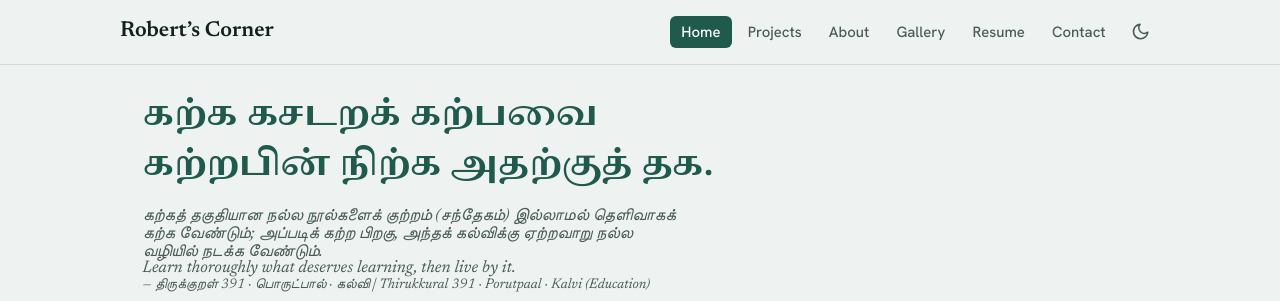
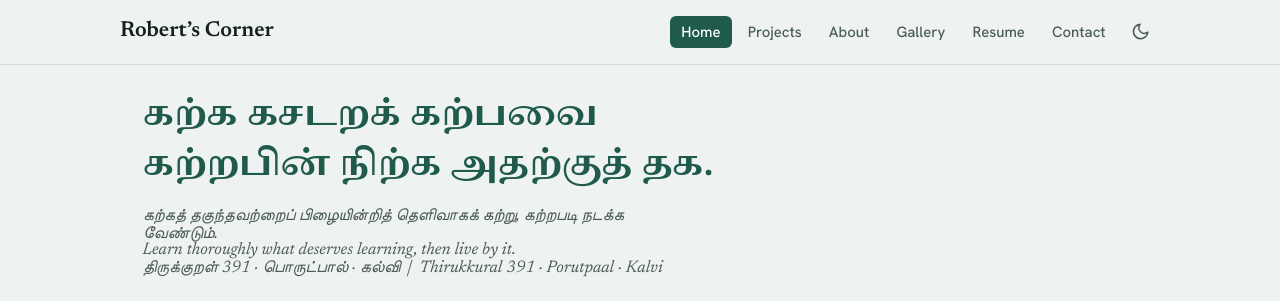
Before and after one commit to RobertsCornerOnline/robertscorner, a plain HTML site: page index.html in a window 1280 px wide. Shown: the top 301 px of the page. Drawn offline with Linux system fonts and the light colour scheme.

Commit message:
Update index.html

```diff
--- a/index.html
+++ b/index.html
@@ -45,10 +45,12 @@
 <p class="kural">
   <span>கற்க கசடறக் கற்பவை</span>
   <span>கற்றபின் நிற்க அதற்குத் தக.</span>
+</p>
+
 <div class="gloss">
-  <p>கற்கத் தகுதியான நல்ல நூல்களைக் குற்றம் (சந்தேகம்) இல்லாமல் தெளிவாகக் கற்க வேண்டும்; அப்படிக் கற்ற பிறகு, அந்தக் கல்விக்கு ஏற்றவாறு நல்ல வழியில் நடக்க வேண்டும்.</p>
-  <p>Learn thoroughly what deserves learning, then live by it.</p>
-  <small>— திருக்குறள் 391 · பொருட்பால் · கல்வி | Thirukkural 391 · Porutpaal · Kalvi (Education)</small>
+  <p class="ta-meaning">கற்கத் தகுந்தவற்றைப் பிழையின்றித் தெளிவாகக் கற்று, கற்றபடி நடக்க வேண்டும்.</p>
+  <p class="en-meaning">Learn thoroughly what deserves learning, then live by it.</p>
+  <p class="cite">திருக்குறள் 391 · பொருட்பால் · கல்வி &nbsp;|&nbsp; Thirukkural 391 · Porutpaal · Kalvi</p>
 </div>
 <h1>Sebastine Robert S</h1>
 <img class="avatar" width="180" height="180" loading="lazy" alt="Portrait of Sebastine Robert S"
```
